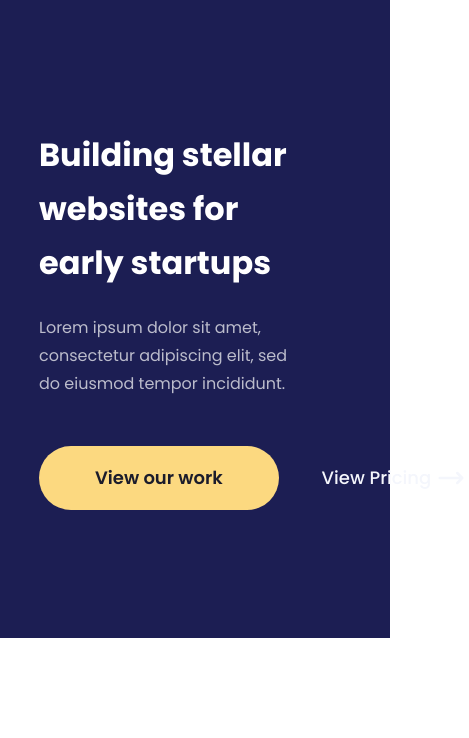
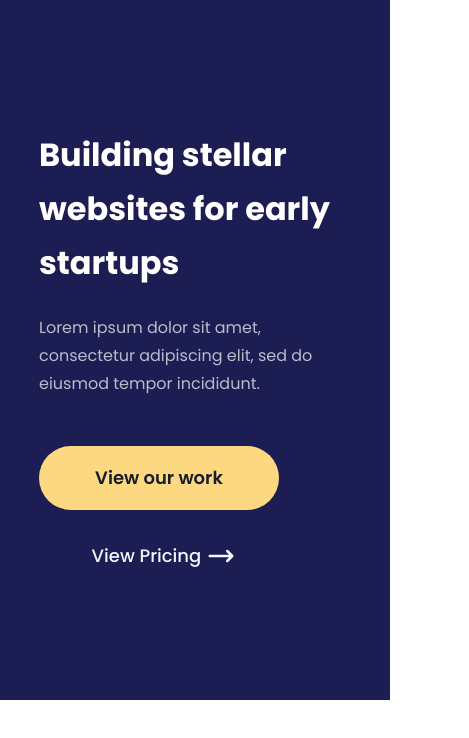
Before and after one commit to ebokes/surftweb, a React (Create React App) app: page / in a window 390 px wide. Shown: the top 738 px of the page, 469 px wide, since content can reach past the window. Built offline with nearby package versions, Linux system fonts and the light colour scheme.

Commit message:
add mobile resposivity

```diff
--- a/src/styles/LandingPage.styled.js
+++ b/src/styles/LandingPage.styled.js
@@ -20,7 +20,7 @@ export const Left = styled.div`
   width: 45%;
 
   @media (max-width: ${({ theme }) => theme.mediaQuery.mobile}) {
-    width: 80%;
+    width: 100%;
   }
 
   h1 {
@@ -37,6 +37,12 @@ export const Left = styled.div`
     justify-content: space-between;
     align-items: center;
     width: 43rem;
+
+    @media (max-width: 506px) {
+      display: inline-block;
+      text-align: center;
+      width: 24rem;
+    }
 
     a {
       color: ${({ theme }) => theme.colors.tertiary4};
@@ -58,6 +64,11 @@ export const Left = styled.div`
       color: ${({ theme }) => theme.colors.tertiary1};
       padding: 0;
       font-weight: 500;
+
+      @media (max-width: 506px) {
+        margin-left: 5rem;
+        margin-top: 3rem;
+      }
     }
   }
 `;
```
